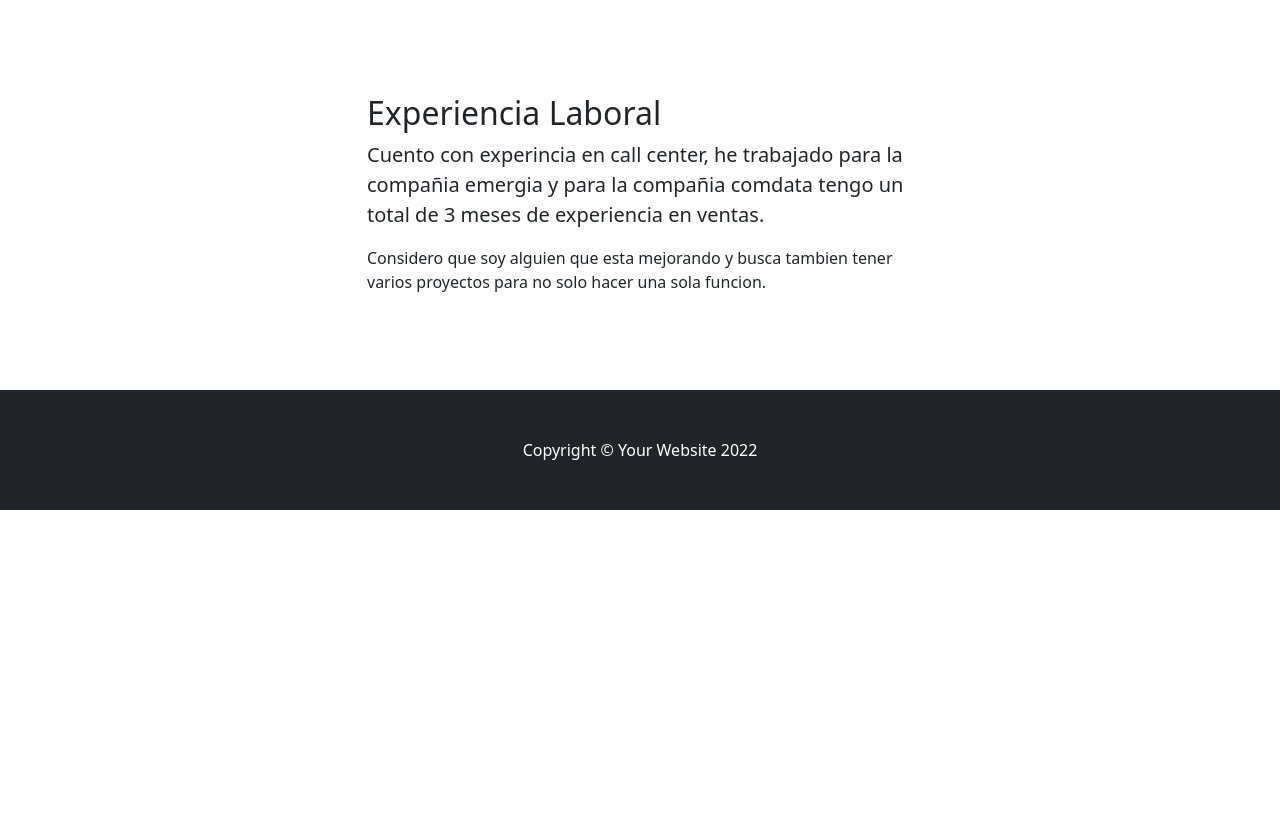
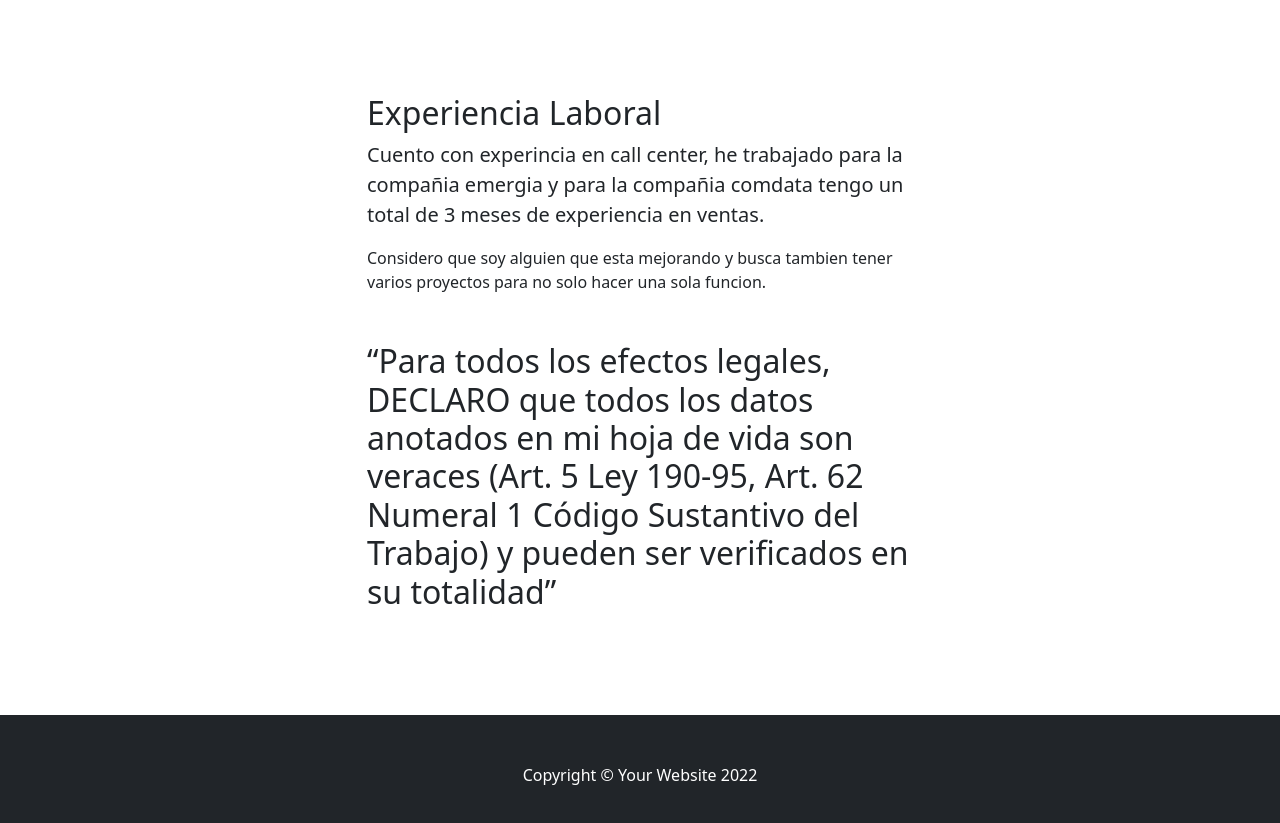
Before and after one commit to Moncada1410/tareaGit4, a plain HTML site: page index.html in a window 1280 px wide. Shown: the part 1625-2448 px from the top of the page. Before the commit the page ends 2135 px from the top, so only its background shows below. Drawn offline with nearby package versions, Linux system fonts and the light colour scheme.

Commit message:
Declaracion de que mis datos son verdaderos.

```diff
--- a/index.html
+++ b/index.html
@@ -53,7 +53,8 @@
                     <div class="col-lg-6">
                         <h2>Experiencia Laboral</h2>
                         <p class="lead">Cuento con experincia en call center, he trabajado para la compañia emergia y para la compañia comdata tengo un total de 3 meses de experiencia en ventas.</p>
-                        <p class="mb-0">Considero que soy alguien que esta mejorando y busca tambien tener varios proyectos para no solo hacer una sola funcion.</p>
+                        <p class="mb-0">Considero que soy alguien que esta mejorando y busca tambien tener varios proyectos para no solo hacer una sola funcion.</p><br><br>
+                        <h2>“Para todos los efectos legales, DECLARO que todos los datos anotados en mi hoja de vida son veraces (Art. 5 Ley 190-95, Art. 62 Numeral 1 Código Sustantivo del Trabajo) y pueden ser verificados en su totalidad”</h2>
                     </div>
                 </div>
             </div>
```
